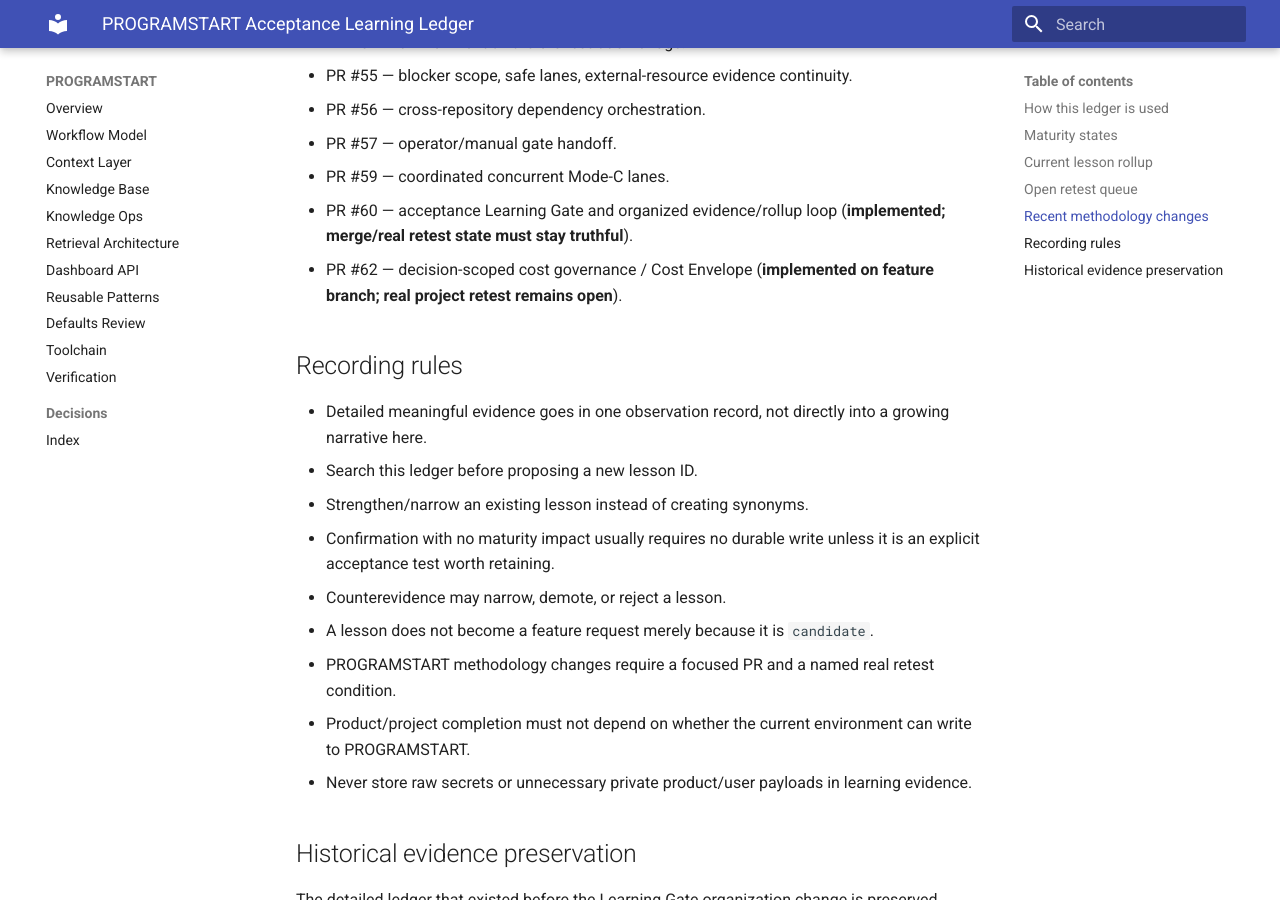
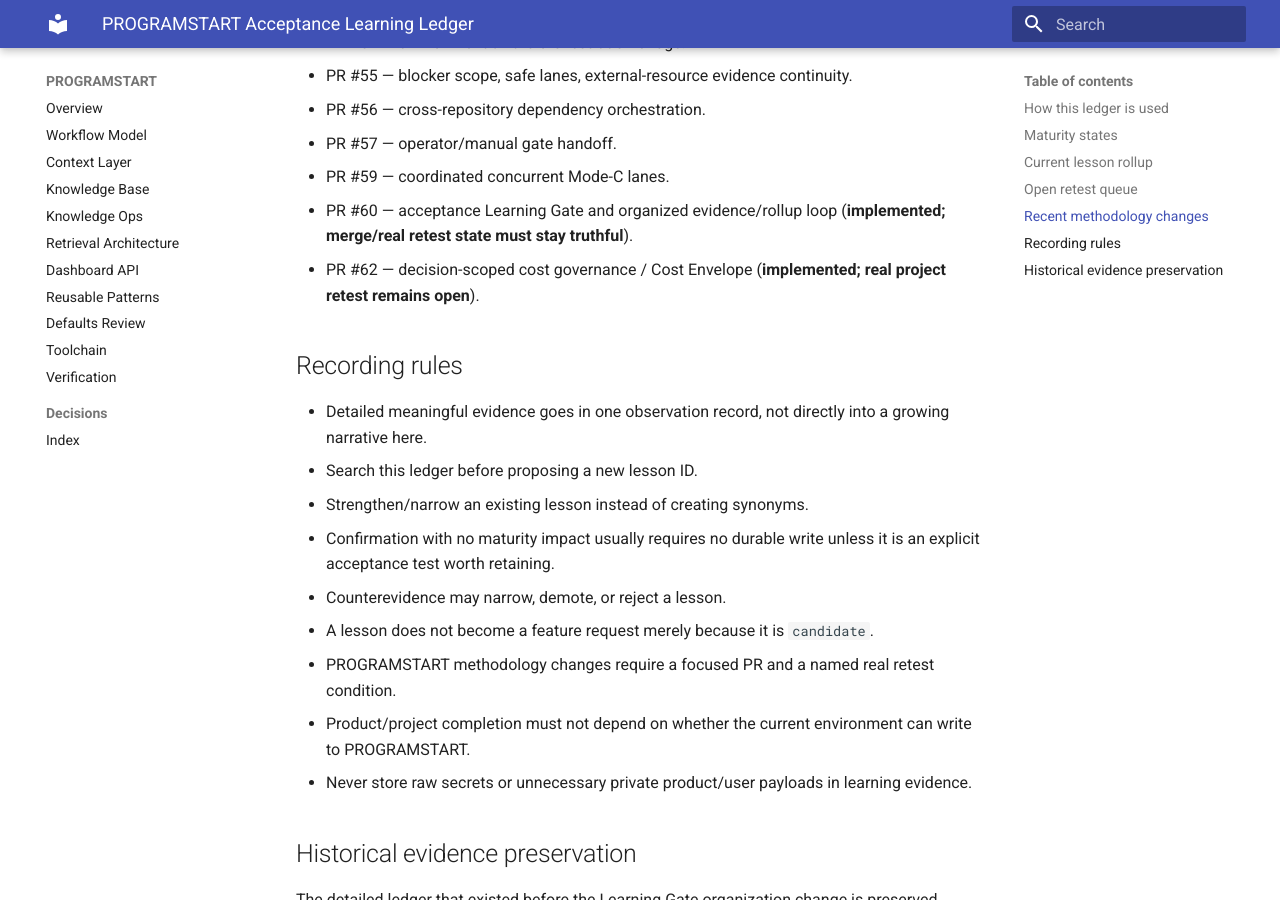
Before and after one commit to GrahamArdent/PROGRAMSTART, an MkDocs documentation site: the page built from docs/PROGRAMSTART_ACCEPTANCE_LEARNING_LEDGER.md, in a window 1280 px wide and 900 px high, scrolled down 4371 px. Built offline with MkDocs 1.6.1 and Material for MkDocs 9.7.7, drawn with Linux system fonts in a browser that asks for light colours.

Commit message:
docs(acceptance): keep cost lesson merge state durable

```diff
--- a/docs/PROGRAMSTART_ACCEPTANCE_LEARNING_LEDGER.md
+++ b/docs/PROGRAMSTART_ACCEPTANCE_LEARNING_LEDGER.md
@@ -79,7 +79,7 @@ This is **not a roadmap**. These are conditions that can be recognized opportuni
 - PR #57 — operator/manual gate handoff.
 - PR #59 — coordinated concurrent Mode-C lanes.
 - PR #60 — acceptance Learning Gate and organized evidence/rollup loop (**implemented; merge/real retest state must stay truthful**).
-- PR #62 — decision-scoped cost governance / Cost Envelope (**implemented on feature branch; real project retest remains open**).
+- PR #62 — decision-scoped cost governance / Cost Envelope (**implemented; real project retest remains open**).
 
 ## Recording rules
 
```
